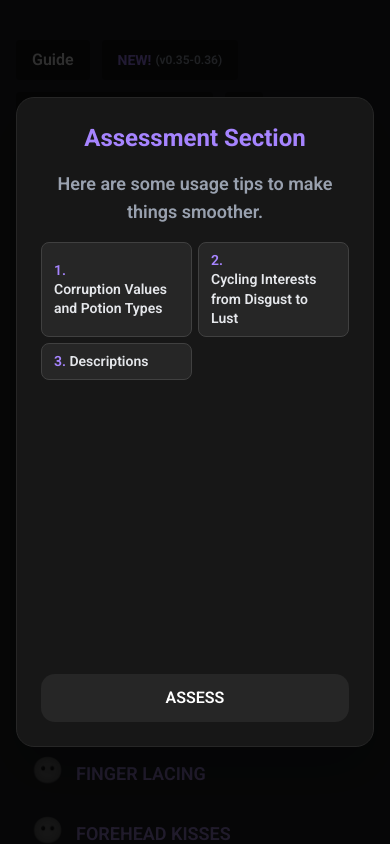
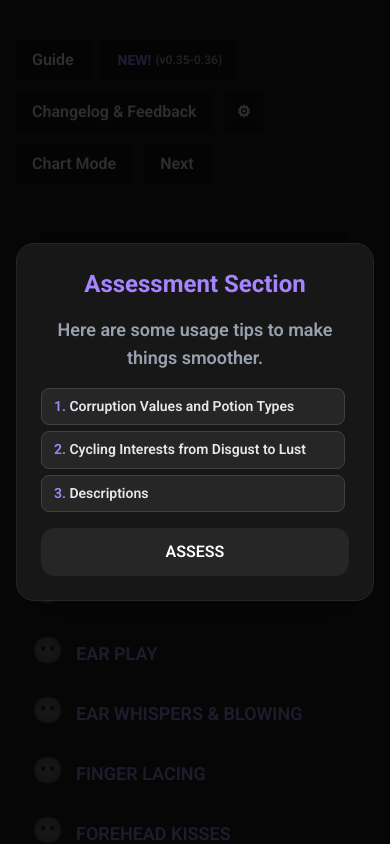
Before and after one commit to badminute/corruchart-dev, a Next.js app: page /test in a window 390 px wide. Shown: the top 844 px of the page. Built offline with nearby package versions, Linux system fonts and the light colour scheme.

Commit message:
0.36.0 - guide modal fix and options dropdown fix

```diff
--- a/components/GuideModal.tsx
+++ b/components/GuideModal.tsx
@@ -70,7 +70,7 @@ export default function GuideModal({
 
   return (
     <div className="fixed inset-0 z-[100] flex items-center justify-center bg-black/80 p-4" onClick={onClose}>
-      <div className="bg-neutral-900 border border-neutral-800 p-6 rounded-2xl w-full max-w-4xl h-[650px] shadow-2xl flex flex-col" onClick={(e) => e.stopPropagation()}>
+      <div className="bg-neutral-900 border border-neutral-800 p-6 rounded-2xl w-full max-w-4xl max-h-[90vh] shadow-2xl flex flex-col overflow-hidden" onClick={(e) => e.stopPropagation()}>
         {/* Header */}
         <h2 className="text-2xl font-bold text-center text-violet-400 mb-4">
           {title}
@@ -82,11 +82,11 @@ export default function GuideModal({
         </div>
 
         {/* Content Area */}
-        <div className="flex-1 min-h-0 flex gap-4">
+        <div className="flex-1 min-h-0 flex gap-4 overflow-hidden">
         {selectedTip === null ? (
             /* Tip List View */
-            <div className="flex-1">
-            <div className="grid grid-cols-2 gap-1.5">
+            <div className="flex-1 min-h-0 overflow-y-auto pr-1">
+            <div className="grid grid-cols-1 sm:grid-cols-2 gap-1.5">
                 {tips.map((tip, index) => {
                   const isNew = newTipIndices.includes(index);
                   const hasBeenViewed = viewedNewTips.has(index);
@@ -120,7 +120,7 @@ export default function GuideModal({
         ) : (
             /* Slideshow View */
             <>
-            <div className="flex-1">
+            <div className="flex-1 min-h-0 overflow-hidden">
                 <WelcomeSlideshow images={selectedTip.images} />
             </div>
             </>
@@ -128,7 +128,7 @@ export default function GuideModal({
         </div>
 
         {/* Buttons */}
-        <div className="flex gap-3 mt-4">
+        <div className="flex gap-3 mt-4 flex-shrink-0">
           {selectedTip !== null && (
             <button
               onClick={() => setSelectedTipIndex(null)}
--- a/components/SettingsButton.tsx
+++ b/components/SettingsButton.tsx
@@ -70,7 +70,7 @@ useEffect(() => {
       {open && (
         <div
           className="
-            absolute right-0 mt-2 w-56
+            absolute left-full mt-2 ml-2 w-56
             rounded-md bg-neutral-900 text-gray-200
             shadow-lg border border-neutral-700
             z-50
```
